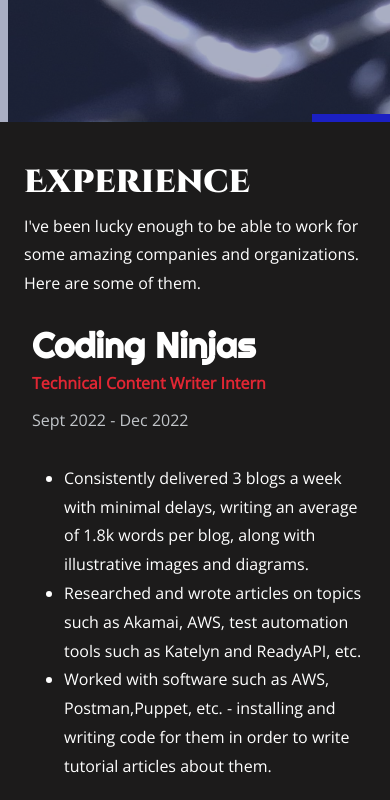
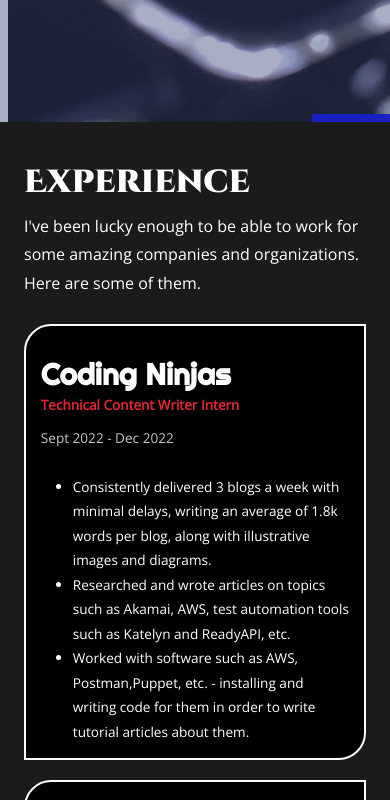
Before and after one commit to Satvik2101/portfolio, a plain HTML site: page index_manual.html in a window 390 px wide. Shown: the part 722-1522 px from the top of the page. Drawn offline with nearby package versions, Linux system fonts and the light colour scheme.

Commit message:
Replace workexp style by project style Looks better there Projects need to accomodate more information, vertical scrolling will be better Horizontal scrolling works for workexp

```diff
--- a/styles/workexp_section.css
+++ b/styles/workexp_section.css
@@ -1,11 +1,12 @@
 #workexp_section {
   /* padding: 2rem 6em; */
-
+  max-width: 100vw;
   background-color: rgb(28, 27, 27);
   /* margin: 0; */
   /* border: none; */
   /* overflow: hidden; */
   color: white;
+  overflow: hidden;
 }
 
 /* #workexp_section h1 {
@@ -17,6 +18,8 @@
   /* max-height: 100vh; */
   margin: 0;
   padding: 0;
+  overflow: hidden;
+
 
 }
 
@@ -25,11 +28,11 @@
   /* flex: 1; */
 
   display: flex;
-  flex-direction: column;
-  overflow-y: scroll;
+  flex-direction: row;
+  overflow-x: scroll;
   /* margin-top: 2em; */
   margin: 1em auto;
-  max-width: 75vw;
+  /* max-width: 100vw; */
 }
 
 
@@ -55,33 +58,85 @@
 .workexp_card {
   transition: 0.25s all ease-out;
   /* margin-bottom: 2em; */
-  padding: 1.5em;
+  margin: 0.8em;
+  padding: 1em;
+  width: 30vw;
+  border-radius: 2em 0 2em 0em;
+  background-color: black;
+  font-size: 0.85rem;
   /* margin-left: 0.5em; */
-
+  flex: none;
+  border: 2px solid white;
+  margin-bottom: 2em;
+  /* max-height: 70vh; */
+  ;
 }
 
+
 .workexp_card:hover {
+  background-color: rgb(225, 32, 32);
+  color: white;
+  border-color: black;
+  box-shadow:
+    1px 1px #2e2c2c,
+    /* 2px 2px #bdbdbd, */
+    3px 3px #2e2c2c,
+    /* 4px 4px #bdbdbd, */
+    5px 5px #2e2c2c,
+
+    7px 7px #2e2c2c;
+  -webkit-transform: translateX(-3px);
+  transform: translateX(-3px);
+  transition: 0.5s ease;
+}
+
+.workexp_card:hover .workexp_subtitle {
+  color: black;
+}
+
+/* .workexp_card:hover {
   background-color: #121212;
   border-radius: 2.5em;
   padding-left: 3.3em;
-}
+} */
 
 
 @media screen and (max-width: 600px) {
+
+  #workexp_cards_container {
+    /* flex: 1; */
+
+    display: flex;
+    flex-direction: column;
+    overflow-y: scroll;
+    /* margin-top: 2em; */
+    margin: 1em auto;
+    /* max-width: 100vw; */
+  }
+
   .workexp_card {
     padding: 0.5em 0em;
-    margin: 0;
+    margin: 10px 0;
+    padding: 1em 1em;
+    padding-left: 0.5em;
+    max-width: none;
+    width: auto;
+
+
   }
 
   .workexp_card:hover {
-    background-color: transparent;
-    border-radius: 0;
-    margin-left: 0;
-    padding-left: 1.5em;
+    background-color: black;
+    color: white;
+    box-shadow: none;
+    transform: none;
+    -webkit-transform: none;
+    border-color: white;
   }
 
-  #workexp_cards_container {
-    margin: 0em auto;
-    max-width: 90vw;
+  .workexp_card:hover .workexp_subtitle {
+    color: var(--primary);
   }
+
+
 }
--- a/styles_manual.css
+++ b/styles_manual.css
@@ -28,7 +28,7 @@
 
 ::-webkit-scrollbar-thumb {
   border-radius: 10px;
-  background-color: rgb(37, 37, 37);
+  background-color: rgb(132, 129, 129);
   outline: 1px solid rgb(37, 37, 37);
 }
 
```
Also changed, not shown: index_manual.html (+1 -0 lines).
